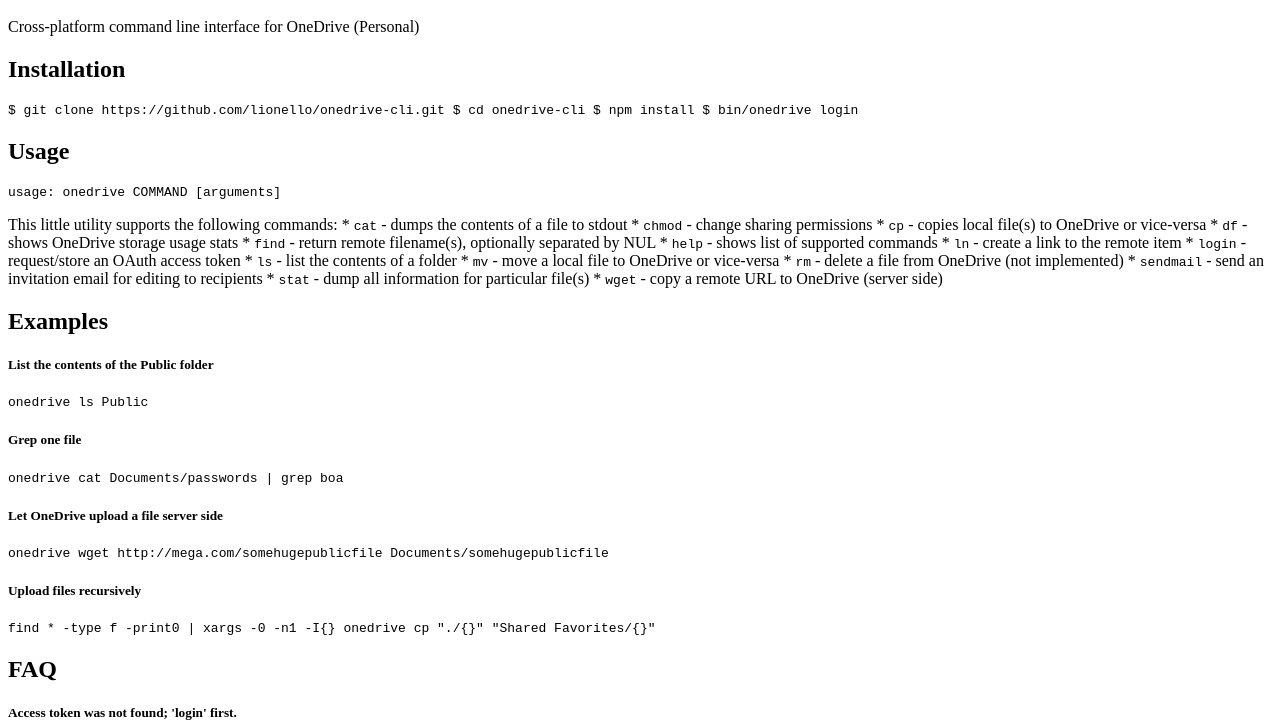
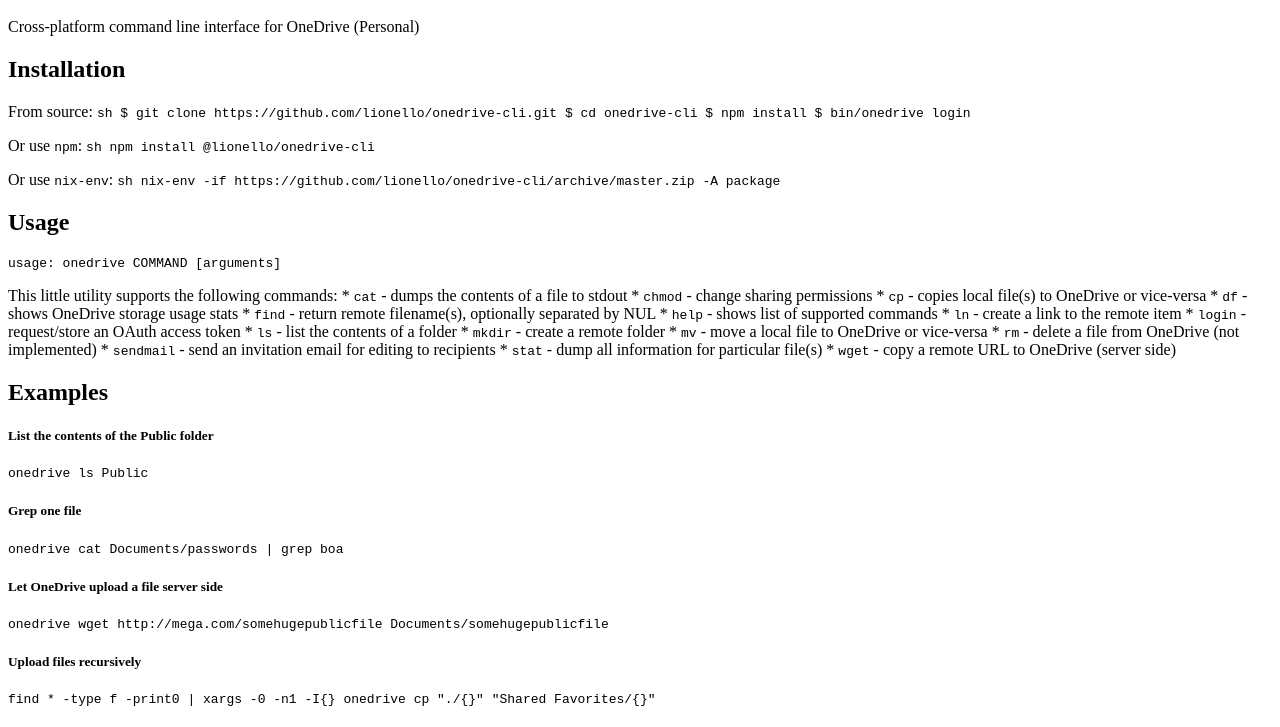
Before and after one commit to lionello/onedrive-cli, a website: page docs/index.html in a window 1280 px wide. Shown: the part 48-775 px from the top of the page. Drawn offline with Linux system fonts and the light colour scheme.

Commit message:
Add installation instructions

```diff
--- a/docs/index.html
+++ b/docs/index.html
@@ -4,11 +4,22 @@
 
 <h2>Installation</h2>
 
-<p><code>
+<p>From source:
+<code>sh
 $ git clone https://github.com/lionello/onedrive-cli.git
 $ cd onedrive-cli
 $ npm install
 $ bin/onedrive login
+</code></p>
+
+<p>Or use <code>npm</code>:
+<code>sh
+npm install @lionello/onedrive-cli
+</code></p>
+
+<p>Or use <code>nix-env</code>:
+<code>sh
+nix-env -if https://github.com/lionello/onedrive-cli/archive/master.zip -A package
 </code></p>
 
 <h2>Usage</h2>
@@ -25,6 +36,7 @@
 * <code>ln</code> - create a link to the remote item
 * <code>login</code> - request/store an OAuth access token
 * <code>ls</code> - list the contents of a folder
+* <code>mkdir</code> - create a remote folder
 * <code>mv</code> - move a local file to OneDrive or vice-versa
 * <code>rm</code> - delete a file from OneDrive (not implemented)
 * <code>sendmail</code> - send an invitation email for editing to recipients
@@ -48,6 +60,10 @@
 <h5>Upload files recursively</h5>
 
 <p><code>find * -type f -print0 | xargs -0 -n1 -I{} onedrive cp &quot;./{}&quot; &quot;Shared Favorites/{}&quot;</code></p>
+
+<h5>Move remote files to a new folder</h5>
+
+<p><code>onedrive find &#39;Pictures/Camera Roll&#39; -regex 2015 -type f -print0 | xargs -0 onedrive mv -t :/Pictures/2015/</code></p>
 
 <h2>FAQ</h2>
 
```
Also changed, not shown: README.md, 4 other files.
